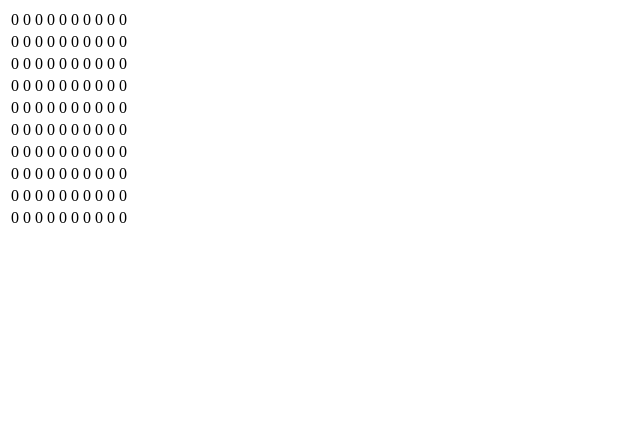
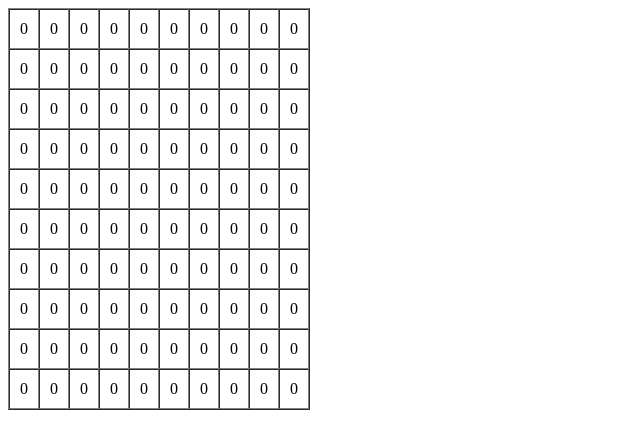
Before and after one commit to M3WG/max-terra-game-engine, a plain HTML site: page scratchpad/map-actions.html in a window 1280 px wide. Shown: the whole page, without its empty margins (0-640 px from the left). Drawn offline with Linux system fonts and the light colour scheme.

Commit message:
Add basic table styles to scratchpad maps

```diff
--- a/scratchpad/map-actions.html
+++ b/scratchpad/map-actions.html
@@ -17,7 +17,7 @@
   </head>
   <body>
 
-    <table id="map"></table>
+    <table id="map" border="1" cellpadding="10" cellspacing="0"></table>
 
     <script>
       const players = [
```
Also changed, not shown: scratchpad/map-cells.html (+1 -1 lines), scratchpad/map-simple.html (+1 -1 lines).
